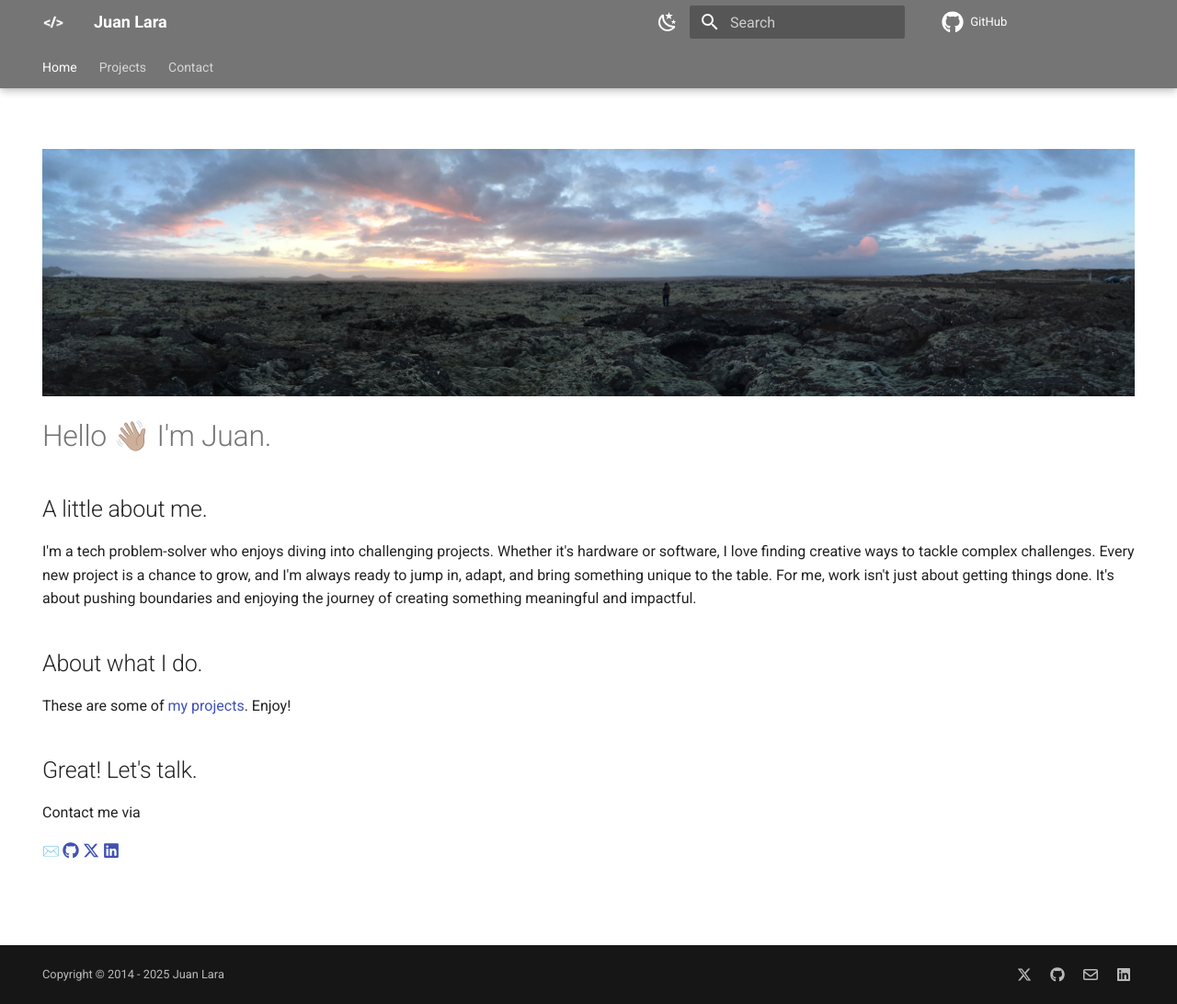
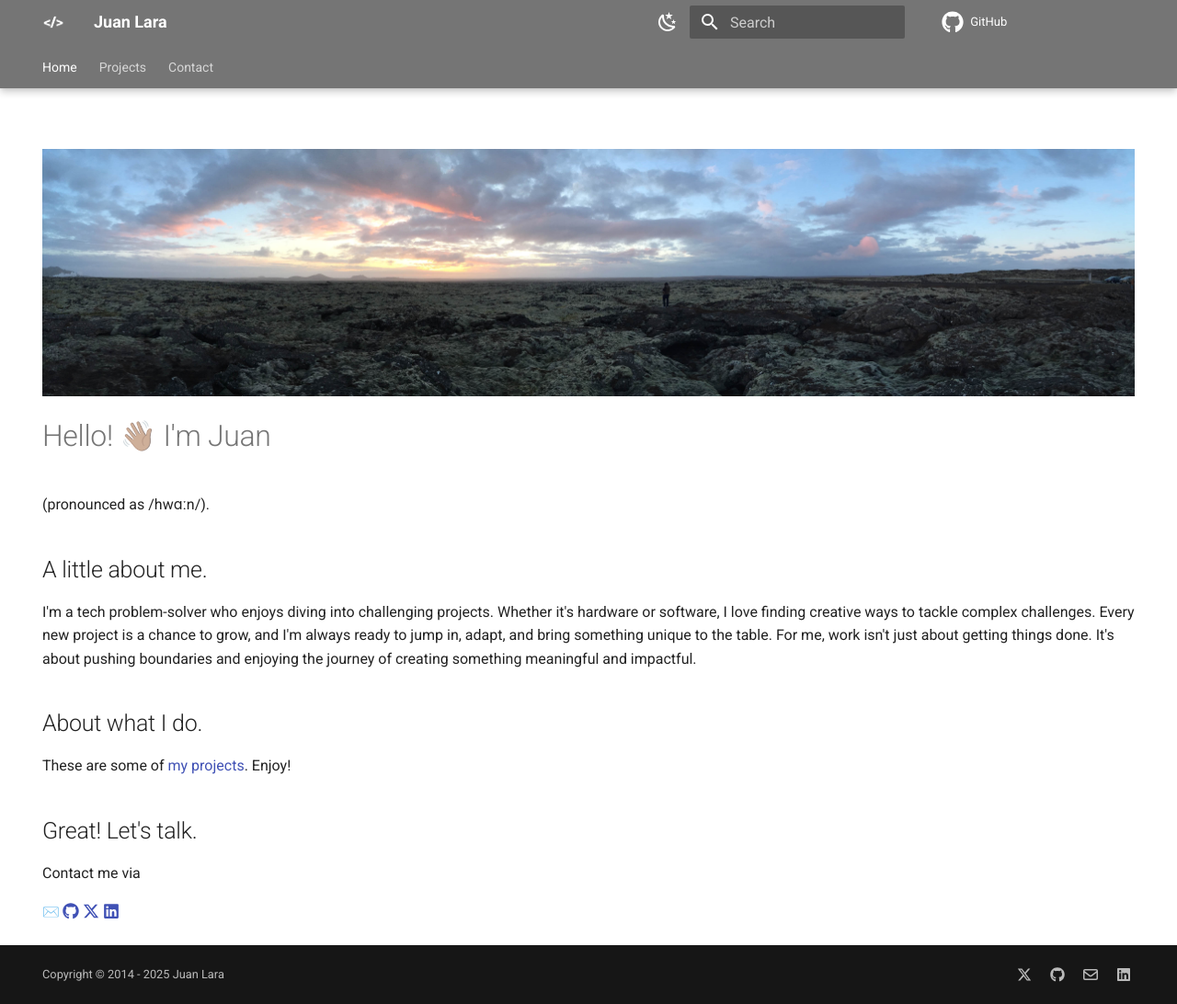
Before and after one commit to idfx/idfx.github.io, an MkDocs documentation site: the page built from docs/index.md, in a window 1280 px wide and 1092 px high. Shown: the whole window at 92% size. Built offline with MkDocs 1.6.1 and Material for MkDocs 9.7.7, drawn with Linux system fonts in a browser that asks for light colours; emoji names are drawn with the system emoji font; comment, search, counter and statistics services are not loaded.

Commit message:
Adding pronunciation

```diff
--- a/docs/index.md
+++ b/docs/index.md
@@ -7,7 +7,8 @@ hide:
 
 ![Iceland Pano](/images/Iceland-pano.jpg "Iceland Pano")
 
-# Hello 👋🏾  I'm Juan.
+# Hello! 👋🏾 I'm Juan
+(pronounced as /hwɑːn/).
 
 ## A little about me.
 
```
